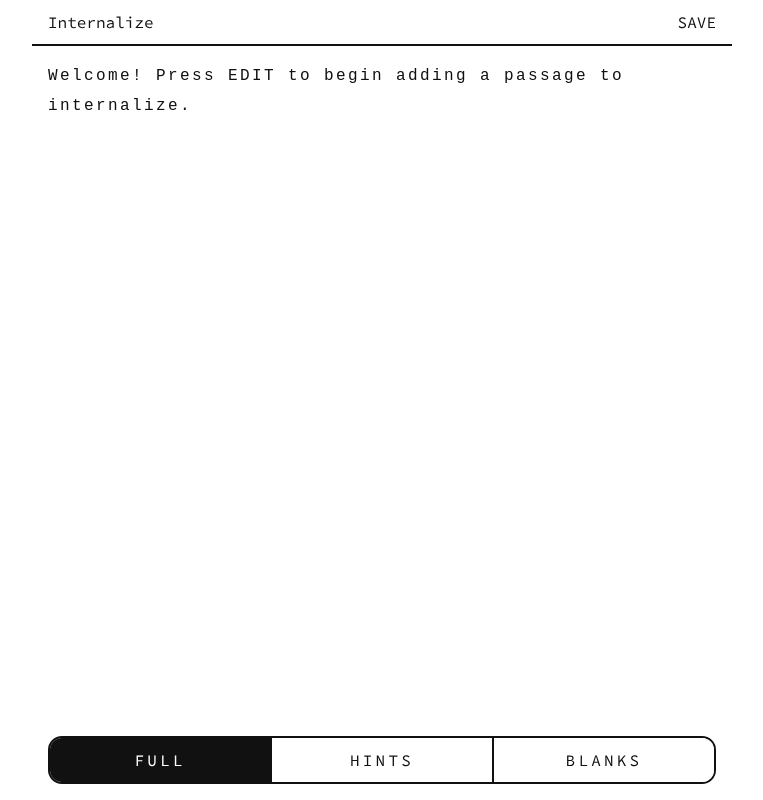
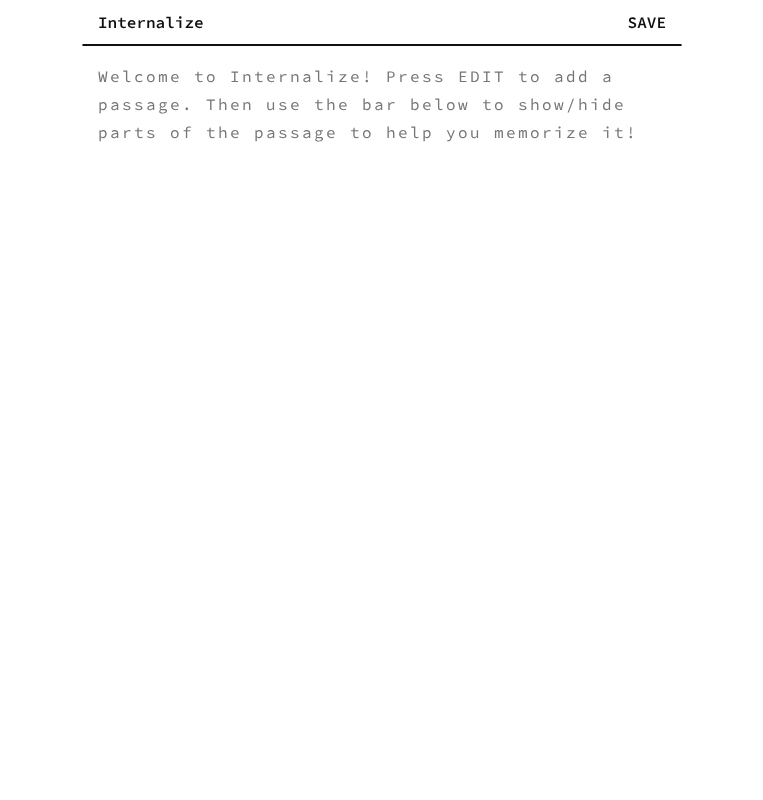
Before and after one commit to brighamandersen/internalize-web, a plain HTML site: page index.html in a window 1280 px wide. Both pictures are taken after a click on the button "EDIT". Shown: the whole page, without its empty margins (258-1021 px from the left). Drawn offline with Linux system fonts and the light colour scheme.

Commit message:
Major cleanups, now just the 1 textarea

```diff
--- a/index.html
+++ b/index.html
@@ -23,21 +23,18 @@
       <div class="header-item">Internalize</div>
       <button id="editSaveButton" class="header-item">Edit</button>
     </header>
+    <hr>
 
-    <div id="viewer" class="content active">
+    <div class="content">
       <div class="container">
-        <div id="output"></div>
+        <textarea id="passageTextarea"
+          placeholder="Welcome to Internalize! Press EDIT to add a passage. Then use the bar below to show/hide parts of the passage to help you memorize it!"
+          readonly></textarea>
       </div>
     </div>
 
-    <div id="editor" class="content">
-      <div class="container">
-        <textarea id="input"></textarea>
-      </div>
-    </div>
-
-    <div class="filter-button-group-container">
-      <div id="filterButtonGroup" class="filter-button-group">
+    <div id="filterButtonGroupContainer" class="visible">
+      <div id="filterButtonGroup">
         <button id="filterButtonFull" class="filter-button active">Full</button>
         <button id="filterButtonHints" class="filter-button">Hints</button>
         <button id="filterButtonBlanks" class="filter-button">Blanks</button>
--- a/main.js
+++ b/main.js
@@ -1,32 +1,51 @@
-const viewer = document.getElementById("viewer");
-const editor = document.getElementById("editor");
-const input = document.getElementById("input");
-const output = document.getElementById("output");
+// CONSTANTS
+
+const LOCAL_STORAGE_PASSAGE_KEY = "internalize_passage";
+
+// GETTING UI ELEMENTS
+
 const editSaveButton = document.getElementById("editSaveButton");
-const viewFilterBottomBar = document.getElementById("viewFilterBottomBar");
-const container = editor.querySelector(".container");
-
+const passageTextarea = document.getElementById("passageTextarea");
+const filterButtonGroupContainer = document.getElementById("filterButtonGroupContainer");
 const filterButtonFull = document.getElementById("filterButtonFull");
 const filterButtonHints = document.getElementById("filterButtonHints");
 const filterButtonBlanks = document.getElementById("filterButtonBlanks");
 
+// INITIAL MOUNT SETUP
+
 let viewFilter = "full";
 let isEditing = false;
+let fullPassage = localStorage.getItem(LOCAL_STORAGE_PASSAGE_KEY) || "";
+passageTextarea.value = fullPassage;
 
-/* ---------- PERSISTENT STORAGE ---------- */
+// STATE VARIABLE SETTERS
 
-function savePassageInLocalStorage() {
-  localStorage.setItem("internalize_passage", input.value);
+function setFullPassage(newFullPassage) {
+  fullPassage = newFullPassage;
+
+  passageTextarea.value = fullPassage;
+  localStorage.setItem(LOCAL_STORAGE_PASSAGE_KEY, fullPassage);
 }
 
-function loadPassageFromLocalStorage() {
-  input.value =
-    localStorage.getItem("internalize_passage") ||
-    "Welcome! Press EDIT to begin adding a passage to internalize.";
-  render();
+function setViewFilter(newViewFilter) {
+  viewFilter = newViewFilter;
+
+  // Rerender filter buttons with filter change
+  filterButtonFull.classList.toggle("active", viewFilter === "full");
+  filterButtonHints.classList.toggle("active", viewFilter === "hints");
+  filterButtonBlanks.classList.toggle("active", viewFilter === "blanks");
+
+  // Re-render passage with mask
+  if (viewFilter === "full") {
+    passageTextarea.value = fullPassage;
+  } else if (viewFilter === "hints") {
+    passageTextarea.value = getPassageHintsMask(fullPassage);
+  } else if (viewFilter === "blanks" ) {
+    passageTextarea.value = getPassageBlanksMask(fullPassage);
+  }
 }
 
-/* ---------- FULLSCREEN DOUBLE TAP ---------- */
+// FULLSCREEN DOUBLE TAP
 
 function toggleFullscreen() {
   if (!document.fullscreenElement) {
@@ -52,9 +71,7 @@ document.addEventListener("touchend", (e) => {
   }
 });
 
-/* ---------- FULLSCREEN DOUBLE TAP ---------- */
-
-/* END – Double tap to enter/exit fullscreen */
+// MASK HELPERS
 
 function getPassageHintsMask(passage) {
   return passage
@@ -72,28 +89,26 @@ function getPassageBlanksMask(passage) {
   return passage.replace(/[^\s]/g, "_");
 }
 
+// ONCLICK FUNCTIONS / LISTENERS
+
 function handleEditPassageClick() {
-  viewer.classList.remove("active");
-  editor.classList.add("active");
+  passageTextarea.readOnly = false;
   editSaveButton.textContent = "Save";
 
-  viewFilter = "full";
-  render();
+  filterButtonGroupContainer.classList.remove('visible');
+  setViewFilter("full");
 
-  input.focus();
+  passageTextarea.focus();
 }
 
 function handleSavePassageClick() {
-  if (!input.value) {
-    alert("Cannot have empty passage.");
-    return;
-  }
+  console.log('here');
 
-  editor.classList.remove("active");
-  viewer.classList.add("active");
+  setFullPassage(passageTextarea.value);
+
+  passageTextarea.readOnly = true;
   editSaveButton.textContent = "Edit";
-
-  render();
+  filterButtonGroupContainer.classList.add('visible');
 }
 
 editSaveButton.addEventListener("click", () => {
@@ -106,40 +121,14 @@ editSaveButton.addEventListener("click", () => {
   }
 });
 
-function render() {
-  const passage = input.value;
-  let result = passage;
-  if (viewFilter === "hints") result = getPassageHintsMask(passage);
-  if (viewFilter === "blanks") result = getPassageBlanksMask(passage);
-
-  output.textContent = result;
-
-  if (!isEditing) {
-    updateActiveFilterButton();
-  }
-
-  savePassageInLocalStorage();
-}
-
-function updateActiveFilterButton() {
-  filterButtonFull.classList.toggle("active", viewFilter === "full");
-  filterButtonHints.classList.toggle("active", viewFilter === "hints");
-  filterButtonBlanks.classList.toggle("active", viewFilter === "blanks");
-}
-
-input.addEventListener("input", render);
-
 filterButtonFull.addEventListener("click", () => {
-  viewFilter = "full";
-  render();
+  setViewFilter("full");
 });
 filterButtonHints.addEventListener("click", () => {
-  viewFilter = "hints";
-  render();
+  setViewFilter("hints");
 });
 filterButtonBlanks.addEventListener("click", () => {
-  viewFilter = "blanks";
-  render();
+  setViewFilter("blanks");
 });
 
-loadPassageFromLocalStorage();
+// loadPassageFromLocalStorage();
--- a/style.css
+++ b/style.css
@@ -13,6 +13,7 @@
 :root {
   --background-color: #ffffff;
   --text-color: #111111;
+  --border-radius: 14px;
 }
 
 @media (prefers-color-scheme: dark) {
@@ -34,6 +35,12 @@
 }
 
 /* BASE RESET */
+*,
+*::before,
+*::after {
+  box-sizing: border-box;
+}
+
 html,
 body {
   margin: 0;
@@ -42,14 +49,17 @@ body {
   color: var(--text-color);
   font-family: "Source Code VF", monospace;
   font-weight: 400;
+  font-size: 16px;
 }
 
 button {
   font-family: inherit;
+  font-size: inherit;
   text-transform: uppercase;
   color: var(--text-color);
   cursor: pointer;
   background-color: var(--background-color);
+  font-weight: 600;
 }
 
 /* LAYOUT */
@@ -57,7 +67,7 @@ button {
   display: flex;
   flex-direction: column;
   height: 100vh;
-  max-width: 700px;
+  max-width: 600px;
   margin: auto;
 }
 
@@ -65,12 +75,18 @@ header {
   display: flex;
   justify-content: space-between;
   align-items: center;
-  border-bottom: 2px solid var(--text-color);
+}
+
+hr {
+  display: flex;
+  border-radius: var(--border-radius);
+  border: 1px solid var(--text-color);
+  margin: 0;
 }
 
 .header-item {
-  font-size: 16px;
   padding: 12px 16px;
+  font-weight: 600;
 }
 
 #editSaveButton {
@@ -81,17 +97,12 @@ header {
 .content {
   flex: 1;
   min-height: 0;
-  display: none;
+  display: flex;
   flex-direction: column;
   padding: 16px;
   overflow: hidden;
 }
 
-.content.active {
-  display: flex;
-}
-
-/* CONTAINER INSIDE CONTENT */
 .content>.container {
   flex: 1;
   min-height: 0;
@@ -99,58 +110,47 @@ header {
   flex-direction: column;
 }
 
-/* VIEWER */
-#output {
-  flex: 1;
-  min-height: 0;
-  overflow-y: auto;
-  font-size: 16px;
-  line-height: 1.85;
-  letter-spacing: 0.15em;
-  white-space: pre-wrap;
-  padding: 0;
-  margin: 0;
-}
-
-#input {
+/* PASSAGE TEXTAREA */
+#passageTextarea {
+  font-family: inherit;
+  font-size: inherit;
   overflow: hidden;
   resize: none;
   background-color: var(--background-color);
-}
-
-/* EDITOR TEXTAREA */
-#editor textarea {
+  color: var(--text-color);
   flex: 1;
   min-height: 0;
   width: 100%;
-  box-sizing: border-box;
+  padding: 0;
   margin: 0;
-  padding: 0;
   border: none;
   outline: none;
   resize: none;
-  color: var(--text-color);
-  font-size: 16px;
-  line-height: 1.85;
+  line-height: 1.75;
   letter-spacing: 0.15em;
   overflow-y: auto;
   display: block;
+  border-radius: var(--border-radius);
 }
 
 /* FILTER BUTTON GROUP */
-.filter-button-group-container {
+#filterButtonGroupContainer {
   padding: 16px;
   padding-top: 0;
-  display: flex;
+  display: none;
   justify-content: center;
   align-items: center;
 }
 
-.filter-button-group {
+#filterButtonGroupContainer.visible {
+  display: flex;
+}
+
+#filterButtonGroup {
   display: flex;
   flex: 1;
   border: 2px solid var(--text-color);
-  border-radius: 14px;
+  border-radius: var(--border-radius);
   overflow: hidden;
 }
 
@@ -163,7 +163,6 @@ header {
   border: none;
   border-right: 2px solid var(--text-color);
   padding: 12px;
-  font-size: 16px;
   letter-spacing: 0.15em;
   letter-spacing: 0.2em;
 }
```
